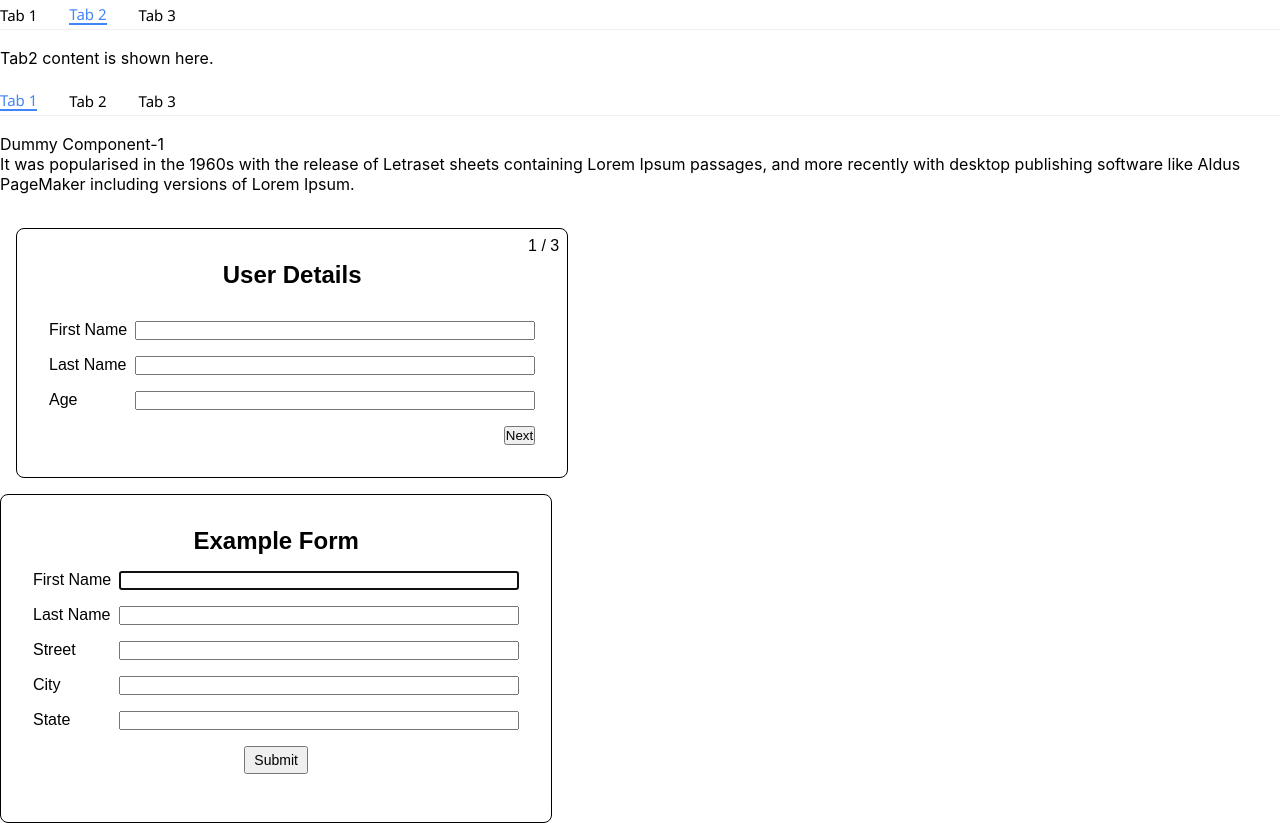
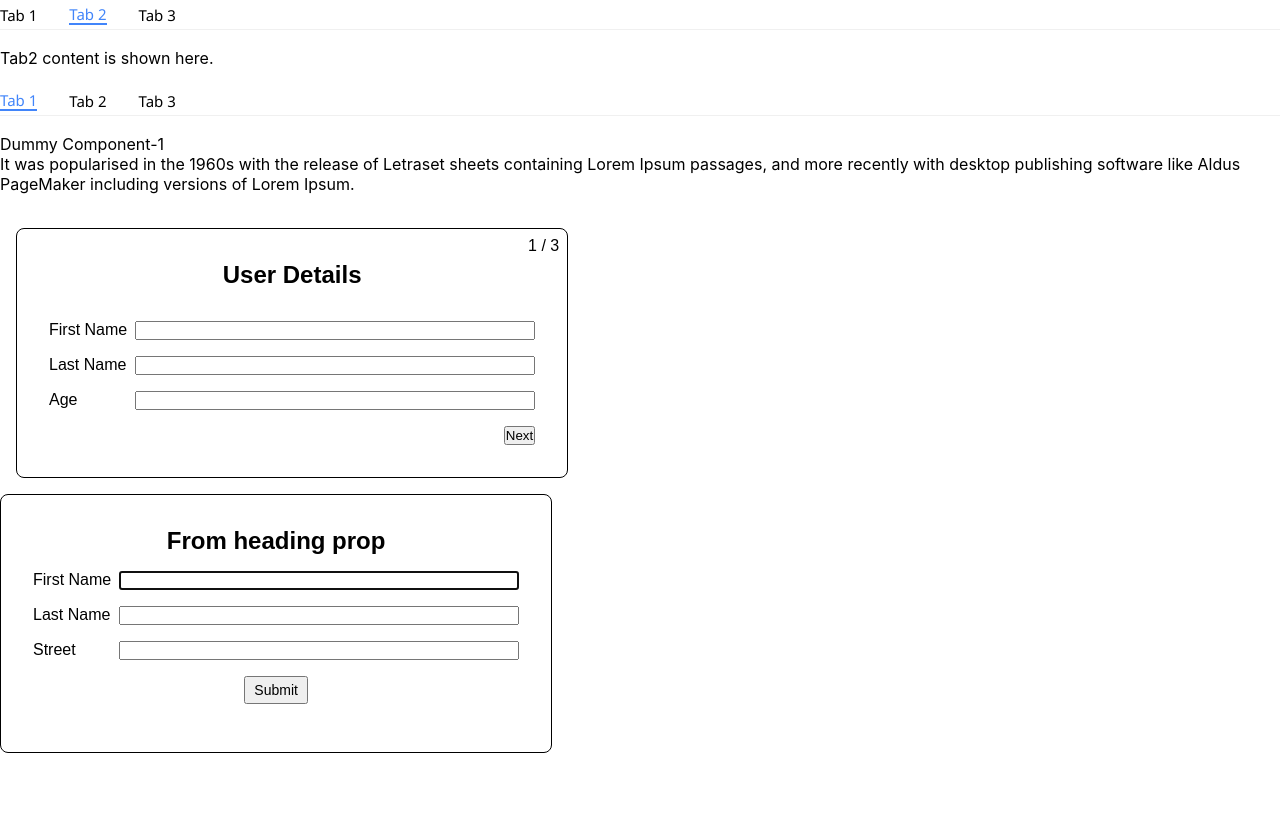
Before and after one commit to vikrantaroraa/canary-design, a React (Vite) app: page / in a window 1280 px wide. After the commit the page ends 800 px from the top, so only its background shows below. Built offline with nearby package versions, Linux system fonts and the light colour scheme.

Commit message:
feat: made Form component dynamic

```diff
--- a/src/components/Form/index.tsx
+++ b/src/components/Form/index.tsx
@@ -1,75 +1,67 @@
-import React, { FormEvent, useState } from "react";
+import React, { FormEvent, useEffect, useState } from "react";
 import styles from "src/components/Form/index.module.css";
 
-function Form() {
-  const [formData, setFormData] = useState({
-    firstName: "",
-    lastName: "",
-    street: "",
-    city: "",
-    state: "",
-  });
+interface FormInputProps {
+  autoFocus?: boolean;
+  required?: boolean;
+  type: string;
+  name: string;
+  handleForm?: (event: React.ChangeEvent<HTMLInputElement>) => void;
+  stateDataObject?: object;
+}
 
-  const { firstName, lastName, street, city, state } = formData;
+export interface FormInputDataProps {
+  label: string;
+  inputData: FormInputProps;
+}
+
+export interface FormProps {
+  formHeading?: string;
+  formInputData: FormInputDataProps[];
+}
+
+function Form({ formHeading, formInputData }: FormProps) {
+  const my_object = {};
+  const [stateObject, setStateObject] = useState({});
+
+  useEffect(() => {
+    formInputData.map((dataObject: FormInputDataProps) => {
+      my_object[dataObject.inputData.name] = "";
+    });
+    setStateObject(my_object);
+    console.log(my_object);
+    console.log(typeof my_object["lastName" as keyof typeof my_object]);
+  }, []);
 
   const handleForm = (event: React.ChangeEvent<HTMLInputElement>) => {
-    setFormData({
-      ...formData,
+    setStateObject({
+      ...stateObject,
       [event.target.name]: event.target.value,
     });
   };
 
   const onSubmit = (event: FormEvent) => {
     event.preventDefault();
-    console.log(formData);
+    console.log(stateObject);
   };
 
   return (
     <form onSubmit={onSubmit} className={styles["form"]}>
-      <div className={styles["heading"]}> Example Form</div>
+      <div className={styles["heading"]}>{formHeading}</div>
       <div className={styles["label-and-input-wrapper"]}>
-        <label>First Name</label>
-        <input
-          autoFocus
-          required
-          type="text"
-          name="firstName"
-          value={firstName}
-          onChange={(event) => handleForm(event)}
-        />
-        <label>Last Name</label>
-        <input
-          required
-          type="text"
-          name="lastName"
-          value={lastName}
-          onChange={(event) => handleForm(event)}
-        />
-
-        <label>Street</label>
-        <input
-          required
-          type="text"
-          name="street"
-          value={street}
-          onChange={(event) => handleForm(event)}
-        />
-        <label>City</label>
-        <input
-          required
-          type="text"
-          name="city"
-          value={city}
-          onChange={(event) => handleForm(event)}
-        />
-        <label>State</label>
-        <input
-          required
-          type="text"
-          name="state"
-          value={state}
-          onChange={(event) => handleForm(event)}
-        />
+        {formInputData.map((inputDataObject) => {
+          const { label, inputData } = inputDataObject;
+          return (
+            <>
+              <FormLabel label={label} />
+              <FormInput
+                {...inputData}
+                handleForm={handleForm}
+                stateDataObject={stateObject}
+              />
+            </>
+          );
+        })}
       </div>
       <div className={styles["button-container"]}>
         <button type="submit">Submit</button>
@@ -78,4 +70,28 @@ function Form() {
   );
 }
 
+const FormLabel = ({ label }: { label: string }) => {
+  return <span>{label}</span>;
+};
+
+const FormInput = ({
+  autoFocus,
+  required,
+  type,
+  name,
+  handleForm,
+  stateDataObject,
+}: FormInputProps) => {
+  return (
+    <input
+      autoFocus={autoFocus}
+      required={required}
+      type={type}
+      name={name}
+      value={stateDataObject[name as keyof typeof stateDataObject]}
+      onChange={(event) => handleForm(event)}
+    />
+  );
+};
+
 export { Form };
--- a/src/components/example-components/FormExample/index.tsx
+++ b/src/components/example-components/FormExample/index.tsx
@@ -1,8 +1,38 @@
 import React from "react";
-import { Form } from "src/components/Form";
+import { Form, FormInputDataProps } from "src/components/Form";
+
+const formDataArray: FormInputDataProps[] = [
+  {
+    label: "First Name",
+    inputData: {
+      autoFocus: true,
+      required: true,
+      type: "text",
+      name: "firstName",
+    },
+  },
+  {
+    label: "Last Name",
+    inputData: {
+      autoFocus: false,
+      required: true,
+      type: "text",
+      name: "lastName",
+    },
+  },
+  {
+    label: "Street",
+    inputData: {
+      autoFocus: false,
+      required: true,
+      type: "text",
+      name: "street",
+    },
+  },
+];
 
 function FormExample() {
-  return <Form />;
+  return <Form formHeading="From heading prop" formInputData={formDataArray} />;
 }
 
 export { FormExample };
```
